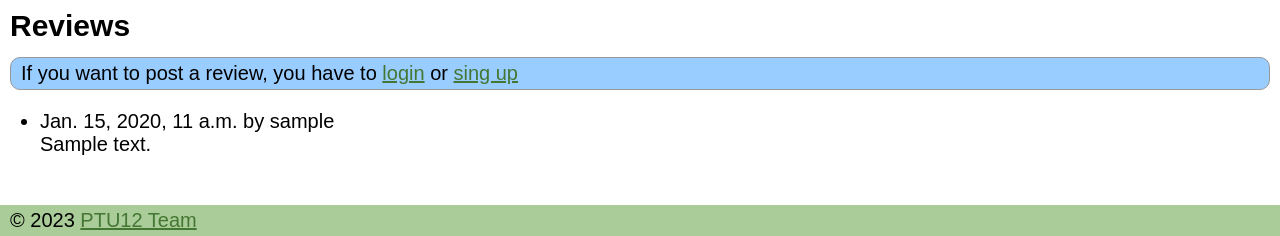
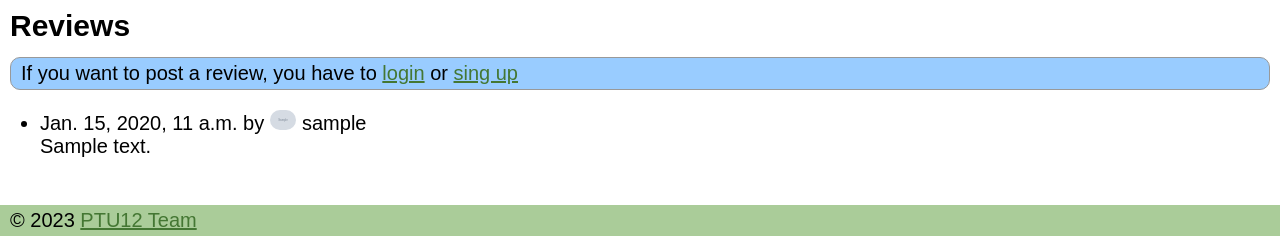
Before and after one commit to DariusKaseta/ptu12_library, a Django app: page /book/1/ in a window 1280 px wide. Shown: the part 564-800 px from the top of the page. Run offline with Django 4.2, Linux system fonts and the light colour scheme; tables that the repository leaves empty hold one stand-in row (values such as "Sample post"); grey boxes marked "Sample" are stand-in pictures.

Commit message:
reviewer avatar

```diff
--- a/ptu12_library/library/static/css/style.css
+++ b/ptu12_library/library/static/css/style.css
@@ -146,3 +146,7 @@ img.user-profile-picture {
     border-radius: 1rem;
     float: left;
 }
+img.user-avatar {
+    max-height: 1rem;
+    border-radius: 0.5rem;
+}
--- a/ptu12_library/library/templates/library/book_detail.html
+++ b/ptu12_library/library/templates/library/book_detail.html
@@ -40,7 +40,11 @@
 {% if book.reviews.count > 0 %}
     <ul>
         {% for review in book.reviews.all %}
-            <li>{{ review.reviewed_at }} by {{ review.reviewer }}<br>
+            <li>{{ review.reviewed_at }} by
+                {% if review.reviewer.profile.picture %}
+                    <img src="{{ review.reviewer.profile.picture.url }}" class="user-avatar">
+                {% endif %}
+                {{ review.reviewer }}<br>
                 {{ review.content }}
             </li>
         {% endfor %}
```
